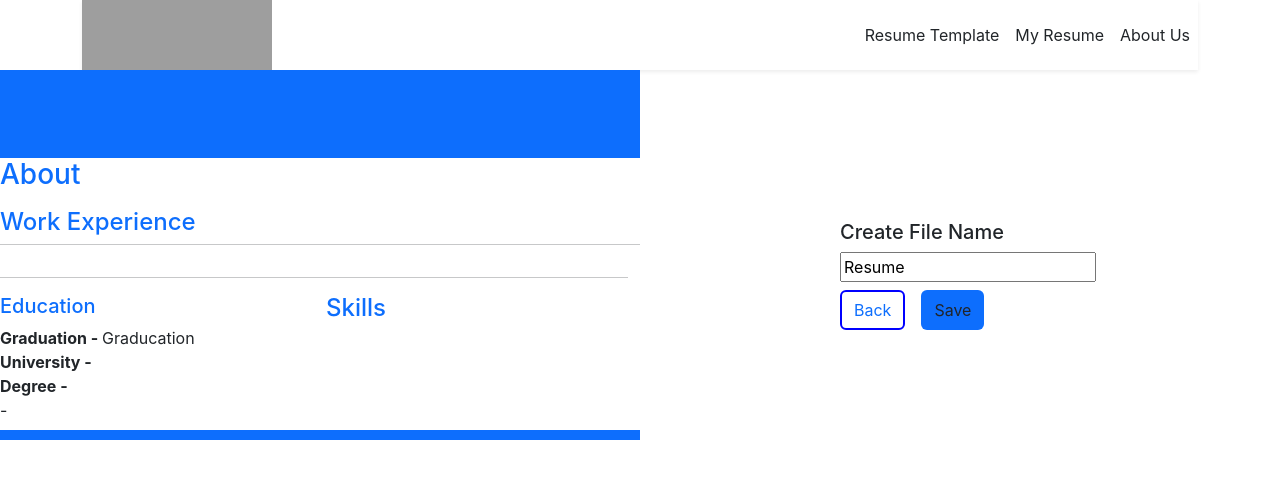
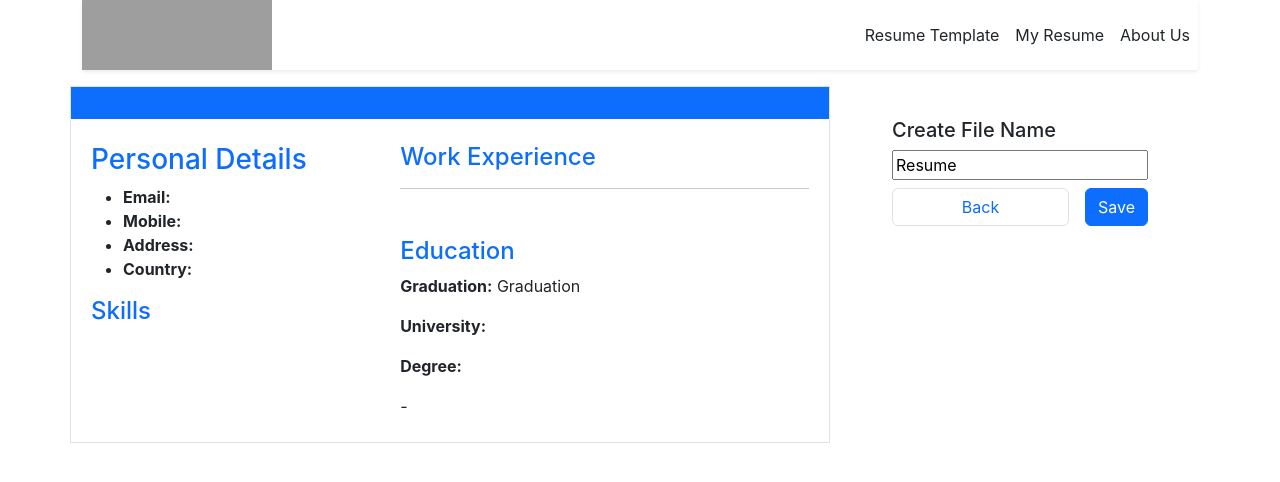
Before and after one commit to Yashwalavalkar/resumeBuilder, a React (Create React App) app: page /resume2 in a window 1280 px wide. Shown: the top 482 px of the page. Built offline with nearby package versions, Linux system fonts and the light colour scheme; grey boxes are pictures that could not be loaded.

Commit message:
second datat commit

```diff
--- a/src/components/Templete.jsx
+++ b/src/components/Templete.jsx
@@ -10,7 +10,7 @@ export const Templete = () => {
   };
 
   return (
-    <div className="container">
+    <div className="container p-1">
       <div className="row justify-content-center" style={{ marginTop: "100px" }}>
         {["templete1", "templete2", "templete3", "templete4"].map((template, index) => (
           <div
--- a/src/index.css
+++ b/src/index.css
@@ -73,7 +73,8 @@ code {
 }
 /* Templete.css */
 .template-card {
-  border: 2px solid black;
+  border: 3px solid black;
+  border-radius: 20px;
   height: 400px;
   width: 250px;
   display: flex;
--- a/src/myResumtoPring/Resume2toPrint.jsx
+++ b/src/myResumtoPring/Resume2toPrint.jsx
@@ -7,62 +7,87 @@ import jsPDF from 'jspdf';
 export const Resume2toPrint = () => {
   const personalinfo = useSelector((state) => state.personalInfo);
   const experiences = useSelector((state) => state.workexperience);
-  const educationData = useSelector((state)=>state.educationInfo)
+  const educationData = useSelector((state) => state.educationInfo);
   const skillList = useSelector((state) => state.skills);
   const [fileName, setFileName] = useState('Resume');
   const resumeRef = useRef();
 
   const handleSave = () => {
     const input = resumeRef.current;
-    html2canvas(input, { scale: 2 }).then((canvas) => {
+    html2canvas(input, { scale: 2, scrollY: -window.scrollY }).then((canvas) => {
       const imgData = canvas.toDataURL('image/png');
       const pdf = new jsPDF('p', 'mm', 'a4');
       const pdfWidth = pdf.internal.pageSize.getWidth();
-      const pdfHeight = (canvas.height * pdfWidth) / canvas.width;
-      pdf.addImage(imgData, 'PNG', 0, 0, pdfWidth, pdfHeight);
+      const pdfHeight = pdf.internal.pageSize.getHeight();
+      const imgHeight = (canvas.height * pdfWidth) / canvas.width;
+
+      let heightLeft = imgHeight;
+      let position = 0;
+
+      pdf.addImage(imgData, 'PNG', 0, position, pdfWidth, imgHeight);
+      heightLeft -= pdfHeight;
+
+      while (heightLeft > 0) {
+        position = heightLeft - imgHeight;
+        pdf.addPage();
+        pdf.addImage(imgData, 'PNG', 0, position, pdfWidth, imgHeight);
+        heightLeft -= pdfHeight;
+      }
+
       pdf.save(`${fileName}.pdf`);
     }).catch((err) => console.error('Error creating PDF:', err));
   };
 
   return (
-    <div>
-      <div className='row'>
-        <div className='col-sm-10' ref={resumeRef}>
-          <div className='row bg-primary text-white'>
-            <div className='col-sm-6'>
-              <div><h3>{personalinfo.firstName}</h3></div>
-
+    <div className="container">
+      <div className="row">
+        <div
+          className="col-sm-12 border mt-3"
+          style={{ paddingLeft: "12px" }}
+          ref={resumeRef}
+        >
+          <div className="row p-2 bg-primary">
+            <div className="col-sm-4 d-flex flex-column">
+              <h5>{personalinfo.firstName}</h5>
             </div>
-            <div className='col-sm-6 d-flex justify-content-end'>
-              <ul type='none'>
-                {personalinfo.email}<br />
-                <div className='d-flex justify-content-end'>
-                  {personalinfo.mobile}<br />
-                </div>
-                <div className='d-flex justify-content-end'>
-                  {personalinfo.address}<br />
-                </div>
-                <div className='d-flex justify-content-end'>
-                  {personalinfo.state}
-                </div>
-              </ul>
-            </div>
-          </div>
-          <div className='mb-3'>
-            <div>
-              <h3 className='text-primary'>About</h3>
-            </div>
-            <div>
-              {personalinfo.objective}
+            <div className="col-sm-8">
+              <p>{personalinfo.objective}</p>
             </div>
           </div>
 
-          <div className='row'>
+          <div className="row mt-3 p-2">
+            <div className="col-sm-5">
+              <h3 className='text-primary'>Personal Details</h3>
+              <ul>
+                <b><li>Email:</li></b> {personalinfo.email}
+                <b><li>Mobile:</li></b> {personalinfo.mobile}
+                <b><li>Address:</li></b> {personalinfo.address}
+                <b><li>Country:</li></b> {personalinfo.state}
+              </ul>
+              <div>
+                <h4 className='text-primary'>Skills</h4>
+              </div>
+              <div className="row">
+                {Object.entries(skillList).map(([id, data]) => (
+                  <div key={id}>
+                    <ul>
+                      <li>{data.skill}</li>
+                    </ul>
+                  </div>
+                ))}
+              </div>
+            </div>
+            <div className="col-sm-7">
+              <div className="row">
+                <div className="col-sm-12">
                   <h4 className='text-primary'>Work Experience</h4>
                   <hr />
+                </div>
+              </div>
+              <div className="row">
                 {Object.entries(experiences).map(([id, experience]) => (
                   <div key={id}>
-                <h5 className='text-primary'>Experience {id}</h5>
+                    <h5>Experience {id}</h5>
                     <p><b>Job Title: </b>{experience.jobTitle}</p>
                     <p><b>Organization Name: </b>{experience.organizationName}</p>
                     <p><b>Start Year: </b>{experience.startYear}</p>
@@ -70,14 +95,11 @@ export const Resume2toPrint = () => {
                   </div>
                 ))}
               </div>
-          <hr />
-          <div className='row'>
-            <div className='col-sm-6'>
+              <div className="row mt-5">
+                <div className="col-sm-12">
+                  <h4 className='text-primary'>Education</h4>
                   <div>
-                <h5 className='text-primary'>Education</h5>
-              </div>
-              <div>
-                <b>Graduation - </b>{educationData.graduation===''?'Graducation':`${educationData.graduation}`}
+                    <b>Graduation - </b>{educationData.graduation === '' ? 'Graduation' : `${educationData.graduation}`}
                   </div>
                   <div>
                     <b>University - </b>{educationData.university}
@@ -89,27 +111,9 @@ export const Resume2toPrint = () => {
                     <div>{educationData.startYear} - {educationData.endYear}</div>
                   </div>
                 </div>
-            <div className='col-sm-6'>
-              <div><h4 className='text-primary'>Skills</h4></div>
-              <div>
-              <div className="row">
-                {Object.entries(skillList).map(([id, data]) => (
-                  <div key={id}>
-                    <ul>
-                      <li>{data.skill}</li>
-                    </ul>
-
-                  </div>
-                ))}
               </div>
             </div>
           </div>
-            <div className='bg-primary container mt-2' style={{ height: '10px' }}></div>
-          </div>
-        </div>
-
-        <div className='col-sm-2' style={{ paddingLeft: '200px', marginTop: "150px" }}>
-
         </div>
       </div>
     </div>
--- a/src/myResumtoPring/Resume3toPrint.jsx
+++ b/src/myResumtoPring/Resume3toPrint.jsx
@@ -1,35 +1,20 @@
 import React, { useRef, useState } from 'react';
-import { Link } from 'react-router-dom';
 import { useSelector } from 'react-redux';
-import html2canvas from 'html2canvas';
-import jsPDF from 'jspdf';
 
 export const Resume3toPrint = () => {
   const personalinfo = useSelector((state) => state.personalInfo);
   const experiences = useSelector((state) => state.workexperience);
   const educationData = useSelector((state) => state.educationInfo);
   const skillList = useSelector((state) => state.skills);
-
-  const [fileName, setFileName] = useState('Resume');
   const resumeRef = useRef();
 
-  const handleSave = () => {
-    const input = resumeRef.current;
-    html2canvas(input, { scale: 2 }).then((canvas) => {
-      const imgData = canvas.toDataURL('image/png');
-      const pdf = new jsPDF('p', 'mm', 'a4');
-      const pdfWidth = pdf.internal.pageSize.getWidth();
-      const pdfHeight = (canvas.height * pdfWidth) / canvas.width;
-      pdf.addImage(imgData, 'PNG', 0, 0, pdfWidth, pdfHeight);
-      pdf.save(`${fileName}.pdf`);
-    }).catch((err) => console.error('Error creating PDF:', err));
-  };
+
 
   return (
     <div>
       <div className='row'>
-        <div className='col-sm-10 border mt-3' style={{ paddingLeft: '40px', marginRight: "" }} ref={resumeRef}>
-          <div className='row '>
+        <div className='col-sm-12 border mt-3' style={{ paddingLeft: '40px', marginRight: "" }} ref={resumeRef}>
+          <div className='row bg-success text-white'>
             <div className='col-sm-6'>
               <div><h3>{personalinfo.firstName}</h3></div>
 
@@ -64,7 +49,7 @@ export const Resume3toPrint = () => {
             <hr></hr>
             {Object.entries(experiences).map(([id, experience]) => (
               <div key={id}>
-                <h5 className='text-primary'>Experience {id}</h5>
+                <h5 className='text-success'>Experience {id}</h5>
                 <p><b>Job Title: </b>{experience.jobTitle}</p>
                 <p><b>Organization Name: </b>{experience.organizationName}</p>
                 <p><b>Start Year: </b>{experience.startYear}</p>
@@ -93,7 +78,7 @@ export const Resume3toPrint = () => {
             </div>
             <div className='col-sm-6'>
             </div>
-            <div><h4 className='text-success'>Skills</h4></div>
+            <div className='mt-2'><h4 className='text-success'>Skills</h4></div>
             <div>
             <div className="row">
                 {Object.entries(skillList).map(([id, data]) => (
@@ -109,10 +94,6 @@ export const Resume3toPrint = () => {
             <div className='bg-success mt-2' style={{ height: '10px' }}></div>
           </div>
         </div>
-
-        <div className='col-sm-2' style={{ paddingLeft: '200px', marginTop: "150px" }}>
-
-        </div>
       </div>
     </div>
   );
--- a/src/resume/Resume1.jsx
+++ b/src/resume/Resume1.jsx
@@ -1,4 +1,4 @@
-  import React, { useRef, useState } from 'react';
+import React, { useRef, useState } from 'react';
 import { Link } from 'react-router-dom';
 import { useSelector } from 'react-redux';
 import html2canvas from 'html2canvas';
@@ -14,12 +14,26 @@ export const Resume1 = () => {
 
   const handleSave = () => {
     const input = resumeRef.current;
-    html2canvas(input, { scale: 2 }).then((canvas) => {
+    html2canvas(input, { scale: 2, scrollY: -window.scrollY }).then((canvas) => {
       const imgData = canvas.toDataURL('image/png');
       const pdf = new jsPDF('p', 'mm', 'a4');
       const pdfWidth = pdf.internal.pageSize.getWidth();
-      const pdfHeight = (canvas.height * pdfWidth) / canvas.width;
-      pdf.addImage(imgData, 'PNG', 0, 0, pdfWidth, pdfHeight);
+      const pdfHeight = pdf.internal.pageSize.getHeight();
+      const imgHeight = (canvas.height * pdfWidth) / canvas.width;
+
+      let heightLeft = imgHeight;
+      let position = 0;
+
+      pdf.addImage(imgData, 'PNG', 0, position, pdfWidth, imgHeight);
+      heightLeft -= pdfHeight;
+
+      while (heightLeft > 0) {
+        position = heightLeft - imgHeight;
+        pdf.addPage();
+        pdf.addImage(imgData, 'PNG', 0, position, pdfWidth, imgHeight);
+        heightLeft -= pdfHeight;
+      }
+
       pdf.save(`${fileName}.pdf`);
     }).catch((err) => console.error('Error creating PDF:', err));
   };
@@ -28,63 +42,49 @@ export const Resume1 = () => {
     <div className="container">
       <div className="row">
         <div
-          className="col-sm-8 border mt-3"
-          style={{ paddingLeft: "12px", marginRight: "" }}
+          className="col-sm-12 mt-3"
+          style={{ paddingLeft: "12px" }}
           ref={resumeRef}
         >
           <div className="row p-2" style={{ backgroundColor: "aquamarine" }}>
-            <div className="col-sm-4 d-flex  flex-column">
-              <h5>{personalinfo.firstName}</h5>
-
+            <div className="col-sm-4 d-flex flex-column">
+              <h5>{personalinfo.firstName} {personalinfo.lastName}</h5>
             </div>
-            <div>
+            <div className="col-sm-8">
               <p>{personalinfo.objective}</p>
             </div>
-            <div className="col-sm-4"></div>
-            <div className="col-sm-4"></div>
           </div>
 
           <div className="row mt-3 p-2">
             <div className="col-sm-5">
               <h6>Personal Details</h6>
               <ul>
-                <b><li>Email</li></b>
-                {personalinfo.email}
-                <b><li>Mobile</li></b>
-                {personalinfo.mobile}
-                <b><li>Address</li></b>
-                {personalinfo.address}
-                <b><li>Country</li></b>
-                {personalinfo.state}
+                <b><li>Email:</li></b> {personalinfo.email}
+                <b><li>Mobile:</li></b> {personalinfo.mobile}
+                <b><li>Address:</li></b> {personalinfo.address}
+                <b><li>Country:</li></b> {personalinfo.state}
               </ul>
               <div>
-                    <h4 style={{ color: "aquamarine" }}>Skills</h4>
-                  </div>
+                <h4 style={{ color: "aquamarine" }}>Skills</h4>
+              </div>
               <div className="row">
                 {Object.entries(skillList).map(([id, data]) => (
                   <div key={id}>
                     <ul>
                       <li>{data.skill}</li>
                     </ul>
-
                   </div>
                 ))}
               </div>
-
-
             </div>
             <div className="col-sm-7">
               <div className="row">
-                <div className="col-sm-10">
+                <div className="col-sm-12">
                   <h4 style={{ color: "aquamarine" }}>Work Experience</h4>
+                  <hr />
                 </div>
-                <hr />
-                <div className="col-sm-1"></div>
-                <div className="col-sm-1"></div>
               </div>
-
               <div className="row">
-                <h4>Work Experience List</h4>
                 {Object.entries(experiences).map(([id, experience]) => (
                   <div key={id}>
                     <h5>Experience {id}</h5>
@@ -95,15 +95,11 @@ export const Resume1 = () => {
                   </div>
                 ))}
               </div>
-
               <div className="row mt-5">
-                <div className="col-sm-10">
+                <div className="col-sm-12">
+                  <h4 style={{ color: "aquamarine" }}>Education</h4>
                   <div>
-                    <h4 style={{ color: "aquamarine" }}>Education</h4>
-                  </div>
-
-                  <div>
-                    <b>Graduation - </b>{educationData.graduation===''?'Graducation':`${educationData.graduation}`}
+                    <b>Graduation - </b>{educationData.graduation === '' ? 'Graduation' : `${educationData.graduation}`}
                   </div>
                   <div>
                     <b>University - </b>{educationData.university}
@@ -115,21 +111,13 @@ export const Resume1 = () => {
                     <div>{educationData.startYear} - {educationData.endYear}</div>
                   </div>
                 </div>
-                <div className="col-sm-1"></div>
-                <div className="col-sm-1"></div>
-              </div>
-
-              <div className="row mt-5">
-
-                <div className="col-sm-1"></div>
-                <div className="col-sm-1"></div>
               </div>
             </div>
           </div>
         </div>
+
         <div
-          className="col-sm-4"
-          style={{ paddingLeft: "140px", marginTop: "150px" }}
+          className="col-sm-12 d-flex justify-content-center mt-3"
         >
           <div>
             <h5>Create File Name</h5>
@@ -138,22 +126,17 @@ export const Resume1 = () => {
               value={fileName}
               onChange={(e) => setFileName(e.target.value)}
             />
-            <div className="col-sm-3 d-flex mt-2">
-              <button
-                className="form-control me-3"
-                style={{ border: "2px solid blue" }}
-              >
+            <div className="d-flex mt-2">
+              <button className="form-control p-2 me-3">
                 <Link to="/skills" className="text-decoration-none">
                   Back
                 </Link>
               </button>
-
               <button className="btn bg-primary" onClick={handleSave}>
                 Save
               </button>
             </div>
           </div>
-
         </div>
       </div>
     </div>
--- a/src/resume/Resume2.jsx
+++ b/src/resume/Resume2.jsx
@@ -7,122 +7,112 @@ import jsPDF from 'jspdf';
 export const Resume2 = () => {
   const personalinfo = useSelector((state) => state.personalInfo);
   const experiences = useSelector((state) => state.workexperience);
-  const educationData = useSelector((state)=>state.educationInfo)
+  const educationData = useSelector((state) => state.educationInfo);
   const skillList = useSelector((state) => state.skills);
   const [fileName, setFileName] = useState('Resume');
   const resumeRef = useRef();
 
   const handleSave = () => {
     const input = resumeRef.current;
-    html2canvas(input, { scale: 2 }).then((canvas) => {
+    html2canvas(input, { scale: 2, scrollY: -window.scrollY }).then((canvas) => {
       const imgData = canvas.toDataURL('image/png');
       const pdf = new jsPDF('p', 'mm', 'a4');
       const pdfWidth = pdf.internal.pageSize.getWidth();
-      const pdfHeight = (canvas.height * pdfWidth) / canvas.width;
-      pdf.addImage(imgData, 'PNG', 0, 0, pdfWidth, pdfHeight);
+      const pdfHeight = pdf.internal.pageSize.getHeight();
+      const imgHeight = (canvas.height * pdfWidth) / canvas.width;
+
+      let heightLeft = imgHeight;
+      let position = 0;
+
+      pdf.addImage(imgData, 'PNG', 0, position, pdfWidth, imgHeight);
+      heightLeft -= pdfHeight;
+
+      while (heightLeft > 0) {
+        position = heightLeft - imgHeight;
+        pdf.addPage();
+        pdf.addImage(imgData, 'PNG', 0, position, pdfWidth, imgHeight);
+        heightLeft -= pdfHeight;
+      }
+
       pdf.save(`${fileName}.pdf`);
     }).catch((err) => console.error('Error creating PDF:', err));
   };
 
   return (
-    <div>
-      <div className='row'>
-        <div className='col-sm-6' ref={resumeRef}>
-          <div className='row bg-primary text-white'>
-            <div className='col-sm-6'>
-              <div><h3>{personalinfo.firstName}</h3></div>
-
+    <div className="container">
+      <div className="row">
+        <div
+          className="col-sm-8 border mt-3"
+          style={{ paddingLeft: "12px" }}
+          ref={resumeRef}
+        >
+          <div className="row p-2 bg-primary">
+            <div className="col-sm-4 d-flex flex-column">
+              <h5>{personalinfo.firstName}</h5>
             </div>
-            <div className='col-sm-6 d-flex justify-content-end'>
-              <ul type='none'>
-                {personalinfo.email}<br />
-                <div className='d-flex justify-content-end'>
-                  {personalinfo.mobile}<br />
-                </div>
-                <div className='d-flex justify-content-end'>
-                  {personalinfo.address}<br />
-                </div>
-                <div className='d-flex justify-content-end'>
-                  {personalinfo.state}
-                </div>
-              </ul>
-            </div>
-          </div>
-          <div className='mb-3'>
-            <div>
-              <h3 className='text-primary'>About</h3>
-            </div>
-            <div>
-              {personalinfo.objective}
+            <div className="col-sm-8">
+              <p>{personalinfo.objective}</p>
             </div>
           </div>
 
-          <div className='row'>
-            <h4 className='text-primary'>Work Experience</h4>
-            <hr />
-            {Object.entries(experiences).map(([id, experience]) => (
-              <div key={id}>
-                <h5 className='text-primary'>Experience {id}</h5>
-                <p><b>Job Title: </b>{experience.jobTitle}</p>
-                <p><b>Organization Name: </b>{experience.organizationName}</p>
-                <p><b>Start Year: </b>{experience.startYear}</p>
-                <p><b>End Year: </b>{experience.endYear}</p>
-              </div>
-            ))}
-          </div>
-          <hr />
-          <div className='row'>
-            <div className='col-sm-6'>
+          <div className="row mt-3 p-2">
+            <div className="col-sm-5">
+              <h3 className='text-primary'>Personal Details</h3>
+              <ul>
+                <li><b>Email:</b> {personalinfo.email}</li>
+                <li><b>Mobile:</b> {personalinfo.mobile}</li>
+                <li><b>Address:</b> {personalinfo.address}</li>
+                <li><b>Country:</b> {personalinfo.state}</li>
+              </ul>
               <div>
-                <h5 className='text-primary'>Education</h5>
-              </div>
-              <div>
-                <b>Graduation - </b>{educationData.graduation===''?'Graducation':`${educationData.graduation}`}
-              </div>
-              <div>
-                <b>University - </b>{educationData.university}
-              </div>
-              <div>
-                <b>Degree - </b>{educationData.degree}
-              </div>
-              <div>
-              <div>{educationData.startYear} - {educationData.endYear}</div>
+                <h4 className='text-primary'>Skills</h4>
+                <ul>
+                  {Object.entries(skillList).map(([id, data]) => (
+                    <li key={id}>{data.skill}</li>
+                  ))}
+                </ul>
               </div>
             </div>
-            <div className='col-sm-6'>
-              <div><h4 className='text-primary'>Skills</h4></div>
-              <div>
-              <div className="row">
-                {Object.entries(skillList).map(([id, data]) => (
-                  <div key={id}>
-                    <ul>
-                      <li>{data.skill}</li>
-                    </ul>
-
-                  </div>
-                ))}
-              </div>
+            <div className="col-sm-7">
+              <h4 className='text-primary'>Work Experience</h4>
+              <hr />
+              {Object.entries(experiences).map(([id, experience]) => (
+                <div key={id}>
+                  <h5>Experience {id}</h5>
+                  <p><b>Job Title:</b> {experience.jobTitle}</p>
+                  <p><b>Organization Name:</b> {experience.organizationName}</p>
+                  <p><b>Start Year:</b> {experience.startYear}</p>
+                  <p><b>End Year:</b> {experience.endYear}</p>
+                </div>
+              ))}
+              <div className="row mt-5">
+                <div className="col-sm-12">
+                  <h4 className='text-primary'>Education</h4>
+                  <p><b>Graduation:</b> {educationData.graduation || 'Graduation'}</p>
+                  <p><b>University:</b> {educationData.university}</p>
+                  <p><b>Degree:</b> {educationData.degree}</p>
+                  <p>{educationData.startYear} - {educationData.endYear}</p>
+                </div>
               </div>
             </div>
-            <div className='bg-primary container mt-2' style={{ height: '10px' }}></div>
           </div>
         </div>
 
-        <div className='col-sm-6' style={{ paddingLeft: '200px', marginTop: "150px" }}>
+        <div className="col-sm-4 d-flex justify-content-center mt-5">
           <div>
             <h5>Create File Name</h5>
             <input
-              type='text'
+              type="text"
               value={fileName}
               onChange={(e) => setFileName(e.target.value)}
             />
-            <div className="col-sm-3 d-flex mt-2">
-              <button className="form-control me-3" style={{ border: '2px solid blue' }}>
+            <div className="d-flex mt-2">
+              <button className="form-control me-3">
                 <Link to="/skills" className="text-decoration-none">
                   Back
                 </Link>
               </button>
-              <button className="btn bg-primary" onClick={handleSave}>
+              <button className="btn btn-primary" onClick={handleSave}>
                 Save
               </button>
             </div>
--- a/src/resume/Resume3.jsx
+++ b/src/resume/Resume3.jsx
@@ -29,7 +29,7 @@ export const Resume3 = () => {
     <div>
       <div className='row'>
         <div className='col-sm-6 border mt-3' style={{ paddingLeft: '40px', marginRight: "" }} ref={resumeRef}>
-          <div className='row '>
+          <div className='row bg-success text-white'>
             <div className='col-sm-6'>
               <div><h3>{personalinfo.firstName}</h3></div>
 
@@ -64,7 +64,7 @@ export const Resume3 = () => {
             <hr></hr>
             {Object.entries(experiences).map(([id, experience]) => (
               <div key={id}>
-                <h5 className='text-primary'>Experience {id}</h5>
+                <h5 className='text-success'>Experience {id}</h5>
                 <p><b>Job Title: </b>{experience.jobTitle}</p>
                 <p><b>Organization Name: </b>{experience.organizationName}</p>
                 <p><b>Start Year: </b>{experience.startYear}</p>
@@ -93,7 +93,7 @@ export const Resume3 = () => {
             </div>
             <div className='col-sm-6'>
             </div>
-            <div><h4 className='text-success'>Skills</h4></div>
+            <div className='mt-2'><h4 className='text-success'>Skills</h4></div>
             <div>
             <div className="row">
                 {Object.entries(skillList).map(([id, data]) => (
--- a/src/resume/Resume4.jsx
+++ b/src/resume/Resume4.jsx
@@ -33,10 +33,10 @@ export const Resume4 = () => {
           style={{ paddingLeft: "40px" }}
           ref={resumeRef}
         >
-          <div className="row">
+          <div className="row bg-primary text-white">
             <div className="col-sm-6">
               <div>
-                <h3 className="text-primary">{personalinfo.firstName}</h3>
+                <h3 className="">{personalinfo.firstName} {personalinfo.lastName}</h3>
               </div>
 
             </div>
```
Also changed, not shown: src/myResumtoPring/Resume4toPrint.jsx (+3 -7 lines), src/pages/PersonalInfo.jsx (+1 -21 lines). Lines whose indentation alone changed are shown as unchanged.
